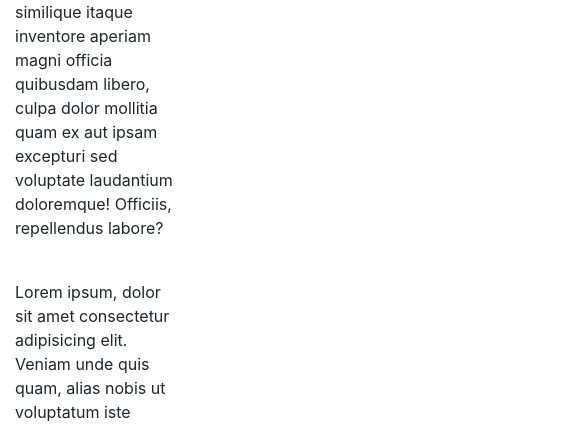
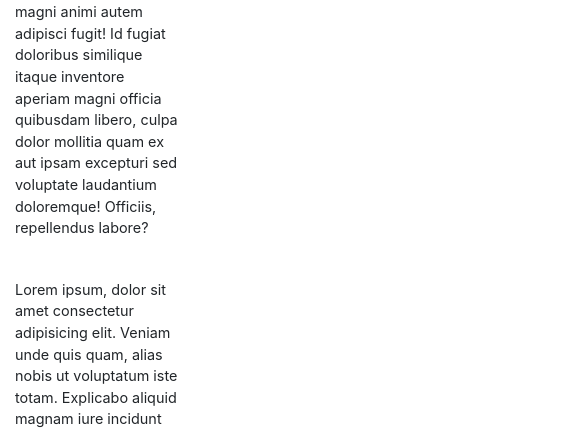
Before and after one commit to CodeurCopieur/evenements-au-scroll_js, a website: page index.html in a window 390 px wide. Shown: the part 194-623 px from the top of the page, 575 px wide, since content can reach past the window. Drawn offline with Linux system fonts and the light colour scheme.

Commit message:
integration css

```diff
--- a/index.scss
+++ b/index.scss
@@ -2,6 +2,10 @@
 // Option A: Include all of Bootstrap
 
 @import "node_modules/bootstrap/scss/bootstrap";
+
+main {
+  overflow: hidden;
+}
 
 #popup {
   bottom: 20px;
@@ -22,3 +26,10 @@
   transform: translateX(200px);
   transition: 1s ease-in;
 }
+
+@media only screen and (max-width: 570px) {
+
+  p {
+    font-size: .9em;
+  }
+}
```
Also changed, not shown: index.css.
